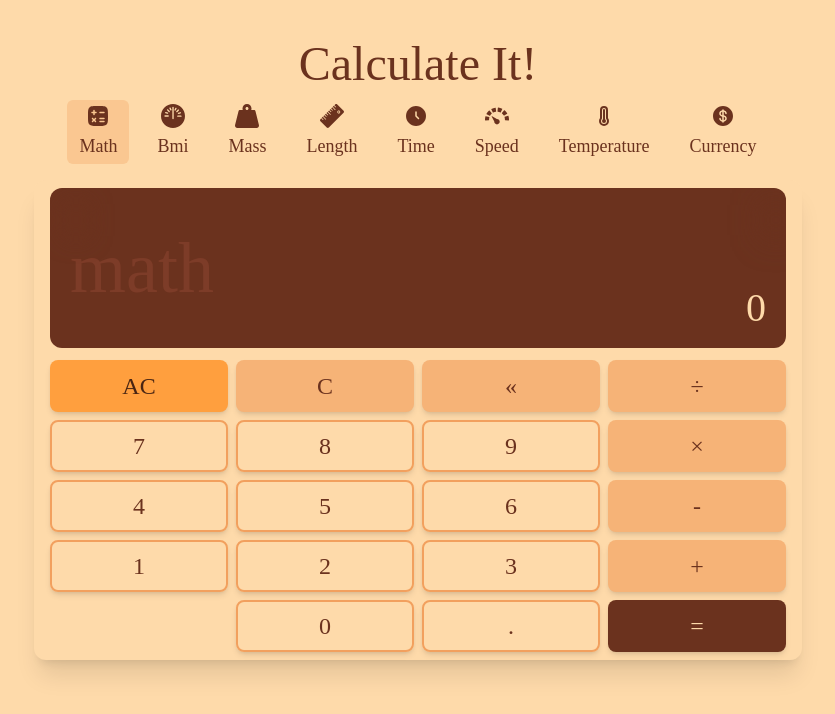
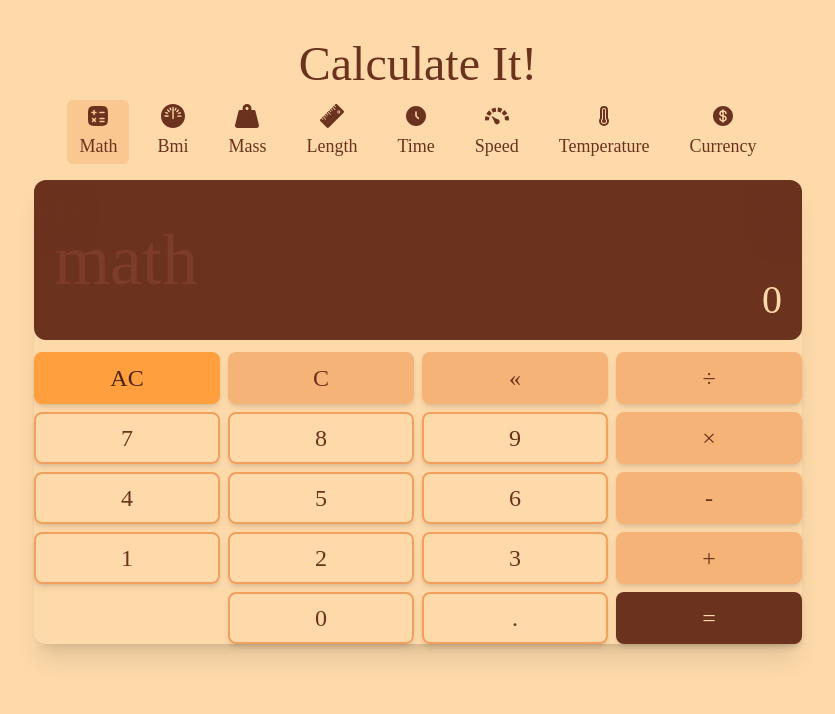
Before and after one commit to AllanKirui/calculate-it, a Vue app: page /math in a window 1280 px wide. Shown: the top 714 px of the page, without its empty margins (222-1057 px from the left). Built offline with nearby package versions, Linux system fonts and the light colour scheme.

Commit message:
Update styles for calculator components markup

```diff
--- a/src/assets/input.css
+++ b/src/assets/input.css
@@ -133,7 +133,11 @@
 
 /* calculator screen & button container heights */
 .calculator-container {
-  @apply relative grid grid-cols-1 grid-rows-2 md:block max-w-3xl mx-auto md:mt-3 px-3 sm:px-4 py-2 bg-navajo-white md:shadow-xl rounded-xl;
+  @apply relative max-w-3xl mx-auto md:mt-3 bg-navajo-white md:shadow-xl rounded-xl;
+}
+
+.component-wrapper {
+  @apply grid grid-cols-1 grid-rows-2 md:block px-3 sm:px-4 py-2;
 }
 
 .display-container {
```
